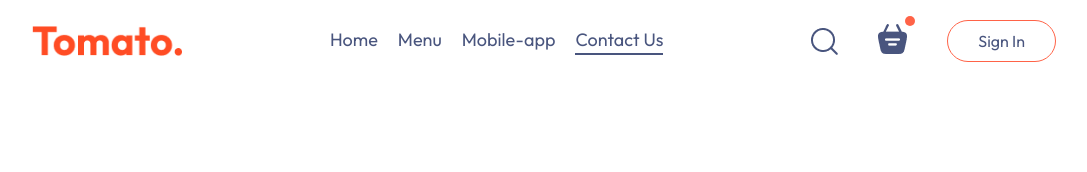
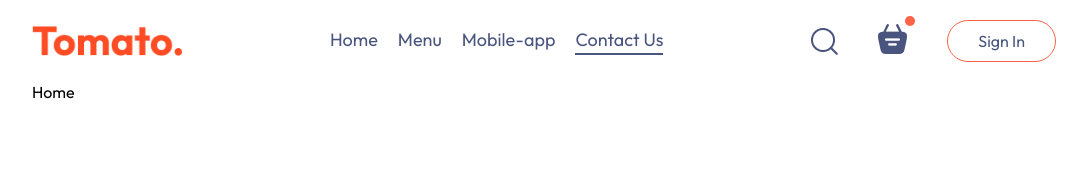
Before and after one commit to Pukaliny01/FoodDeliveryApp, a React (Vite) app in the folder frontend/: page / in a window 1280 px wide. Shown: the top 172 px of the page, without its empty margins (96-1183 px from the left). Built offline with nearby package versions, Linux system fonts and the light colour scheme; a web font is replaced by a local one.

Commit message:
Set up the Routes for navigating pages without refreshing

```diff
--- a/frontend/src/App.jsx
+++ b/frontend/src/App.jsx
@@ -1,10 +1,19 @@
 import React from 'react'
 import NavBar from './components/NavBar/NavBar.jsx'
+import { Route,Routes } from 'react-router-dom'
+import Home from './pages/Home/Home.jsx'
+import Cart from './pages/Cart/Cart.jsx'
+import PlaceOrder from './pages/PlaceOrder/PlaceOrder.jsx'
 
 const App = () => {
   return (
     <div className='app'>
       <NavBar />
+      <Routes>
+        <Route path='/' element={<Home/>} />
+        <Route path='/cart' element={<Cart/>}/>
+        <Route path='/order' element={<PlaceOrder/>}/>
+      </Routes>
     </div>
   )
 }
```
